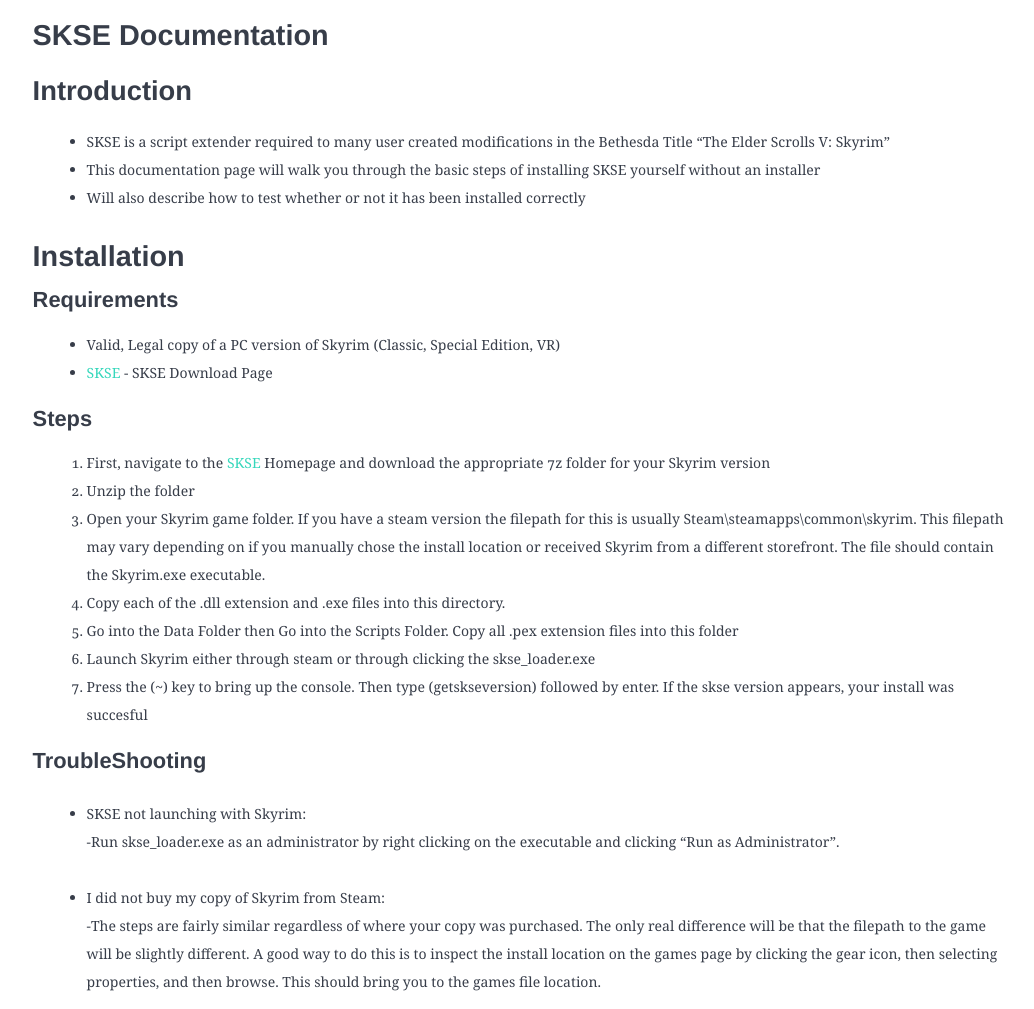
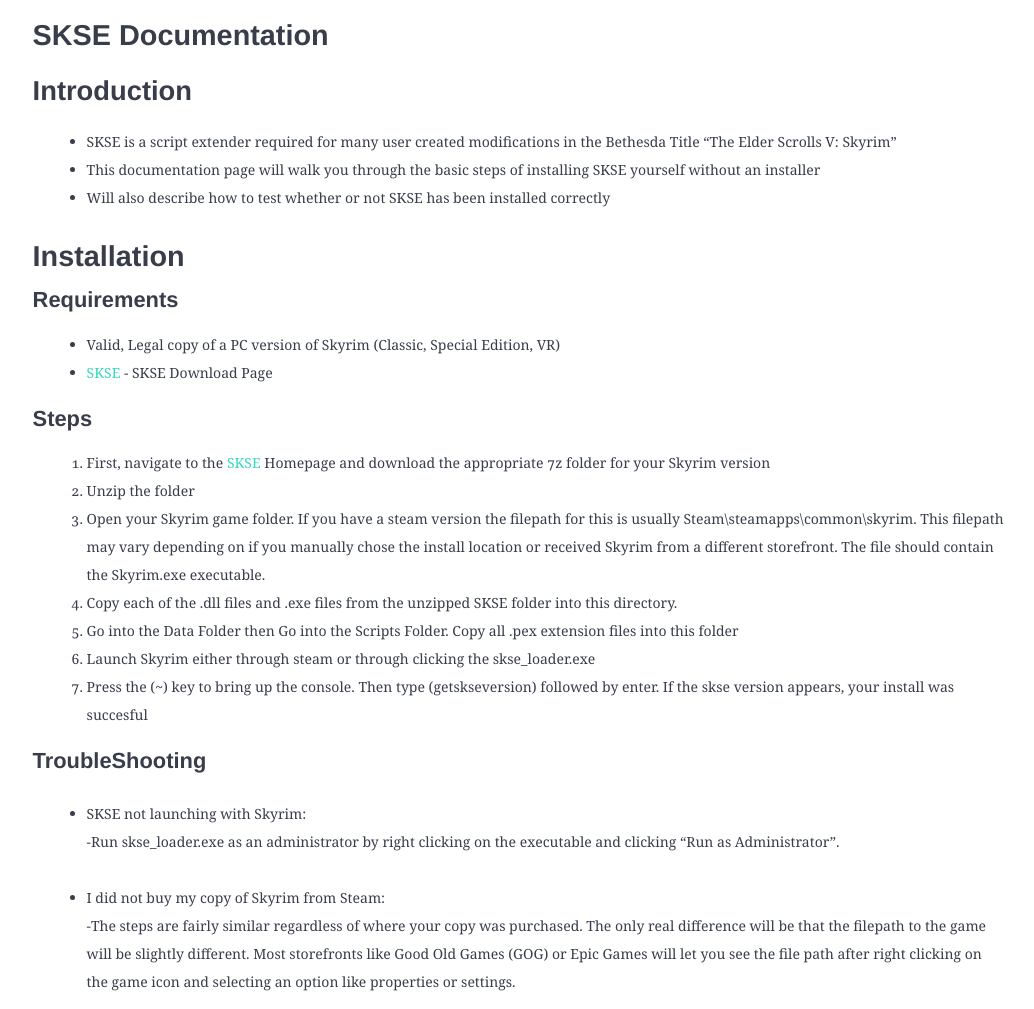
Before and after one commit to wrightjc2/wrightjc2.github.io, a plain HTML site: page index.html in a window 1280 px wide. Shown: the part 23-1032 px from the top of the page, without its empty margins (121-1155 px from the left). Drawn offline with nearby package versions, Linux system fonts and the light colour scheme.

Commit message:
grammar fixes

```diff
--- a/index.html
+++ b/index.html
@@ -2,9 +2,9 @@
 <h1 class="code-line" data-line-start=0 data-line-end=2><a id="SKSE_Documentation_0"></a>SKSE Documentation</h1>
 <h2 class="code-line" data-line-start=2 data-line-end=4><a id="Introduction_2"></a>Introduction</h2>
 <ul>
-<li class="has-line-data" data-line-start="4" data-line-end="5">SKSE is a script extender required to many user created modifications in the Bethesda Title “The Elder Scrolls V: Skyrim”</li>
+<li class="has-line-data" data-line-start="4" data-line-end="5">SKSE is a script extender required for many user created modifications in the Bethesda Title “The Elder Scrolls V: Skyrim”</li>
 <li class="has-line-data" data-line-start="5" data-line-end="6">This documentation page will walk you through the basic steps of installing SKSE yourself without an installer</li>
-<li class="has-line-data" data-line-start="6" data-line-end="8">Will also describe how to test whether or not it has been installed correctly</li>
+<li class="has-line-data" data-line-start="6" data-line-end="8">Will also describe how to test whether or not SKSE has been installed correctly</li>
 </ul>
 <h1 class="code-line" data-line-start=8 data-line-end=9><a id="Installation_8"></a>Installation</h1>
 <h4 class="code-line" data-line-start=9 data-line-end=10><a id="Requirements_9"></a>Requirements</h4>
@@ -17,7 +17,7 @@
 <li class="has-line-data" data-line-start="14" data-line-end="15">First, navigate to the <a href="https://skse.silverlock.org/">SKSE</a> Homepage and download the appropriate 7z folder for your Skyrim version</li>
 <li class="has-line-data" data-line-start="15" data-line-end="16">Unzip the folder</li>
 <li class="has-line-data" data-line-start="16" data-line-end="17">Open your Skyrim game folder. If you have a steam version the filepath for this is usually Steam\steamapps\common\skyrim. This filepath may vary depending on if you manually chose the install location or received Skyrim from a different storefront. The file should contain the Skyrim.exe executable.</li>
-<li class="has-line-data" data-line-start="17" data-line-end="18">Copy each of the .dll extension and .exe files into this directory.</li>
+<li class="has-line-data" data-line-start="17" data-line-end="18">Copy each of the .dll files and .exe files from the unzipped SKSE folder into this directory.</li>
 <li class="has-line-data" data-line-start="18" data-line-end="19">Go into the Data Folder then Go into the Scripts Folder. Copy all .pex extension files into this folder</li>
 <li class="has-line-data" data-line-start="19" data-line-end="20">Launch Skyrim either through steam or through clicking the skse_loader.exe</li>
 <li class="has-line-data" data-line-start="20" data-line-end="21">Press the (~) key to bring up the console. Then type (getskseversion) followed by enter. If the skse version appears, your install was succesful</li>
@@ -30,7 +30,7 @@
 </li>
 <li class="has-line-data" data-line-start="27" data-line-end="29">
 <p class="has-line-data" data-line-start="27" data-line-end="29">I did not buy my copy of Skyrim from Steam:<br>
--The steps are fairly similar regardless of where your copy was purchased. The only real difference will be that the filepath to the game will be slightly different. A good way to do this is to inspect the install location on the games page by clicking the gear icon, then selecting properties, and then browse. This should bring you to the games file location.</p>
+-The steps are fairly similar regardless of where your copy was purchased. The only real difference will be that the filepath to the game will be slightly different. Most storefronts like Good Old Games (GOG) or Epic Games will let you see the file path after right clicking on the game icon and selecting an option like properties or settings.</p>
 </li>
 </ul>
 <ul>
@@ -50,7 +50,7 @@
 </ul>
 <h4 class="code-line" data-line-start=43 data-line-end=44><a id="Where_To_Get_SupportHelpful_Links_43"></a>Where To Get Support/Helpful Links</h4>
 <ul>
-<li class="has-line-data" data-line-start="44" data-line-end="45"><a href="https://skse.silverlock.org/">SKSE</a>: The first place you should check for help is the official SKSE download page as well as the readme included for every download</li>
+<li class="has-line-data" data-line-start="44" data-line-end="45"><a href="https://skse.silverlock.org/">SKSE</a>: The first place you should check for help is the official SKSE download page as well as the readme included with every download</li>
 <li class="has-line-data" data-line-start="45" data-line-end="47"><a href="https://www.youtube.com/watch?v=TTNy9Qr2sOc">Gopher</a>: This is a great youtube video by the youtuber Gopher that goes over the install process in depth and also answers some general questions about modding. Great for beginners to the modding scene.</li>
 </ul>
 <p class="has-line-data" data-line-start="47" data-line-end="49">&lt;br/&gt;&lt;br/&gt;<br>
```
